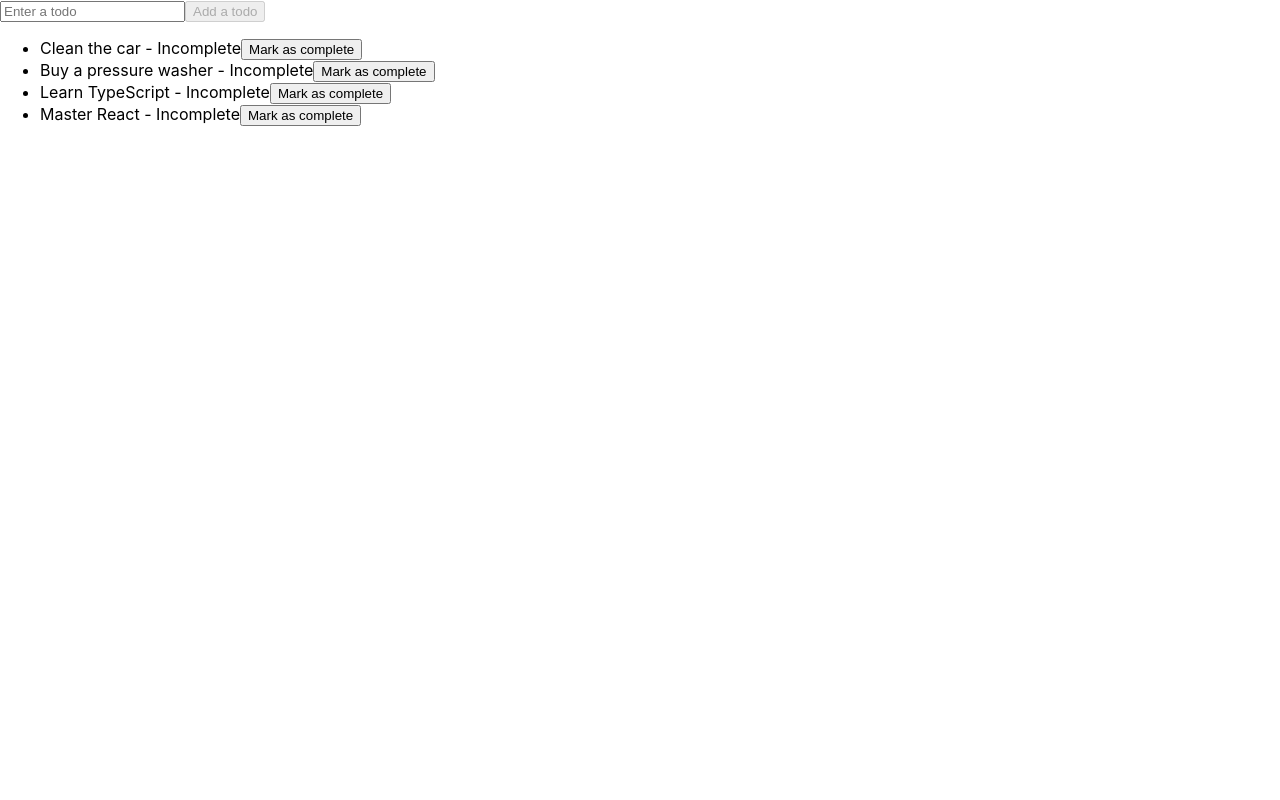
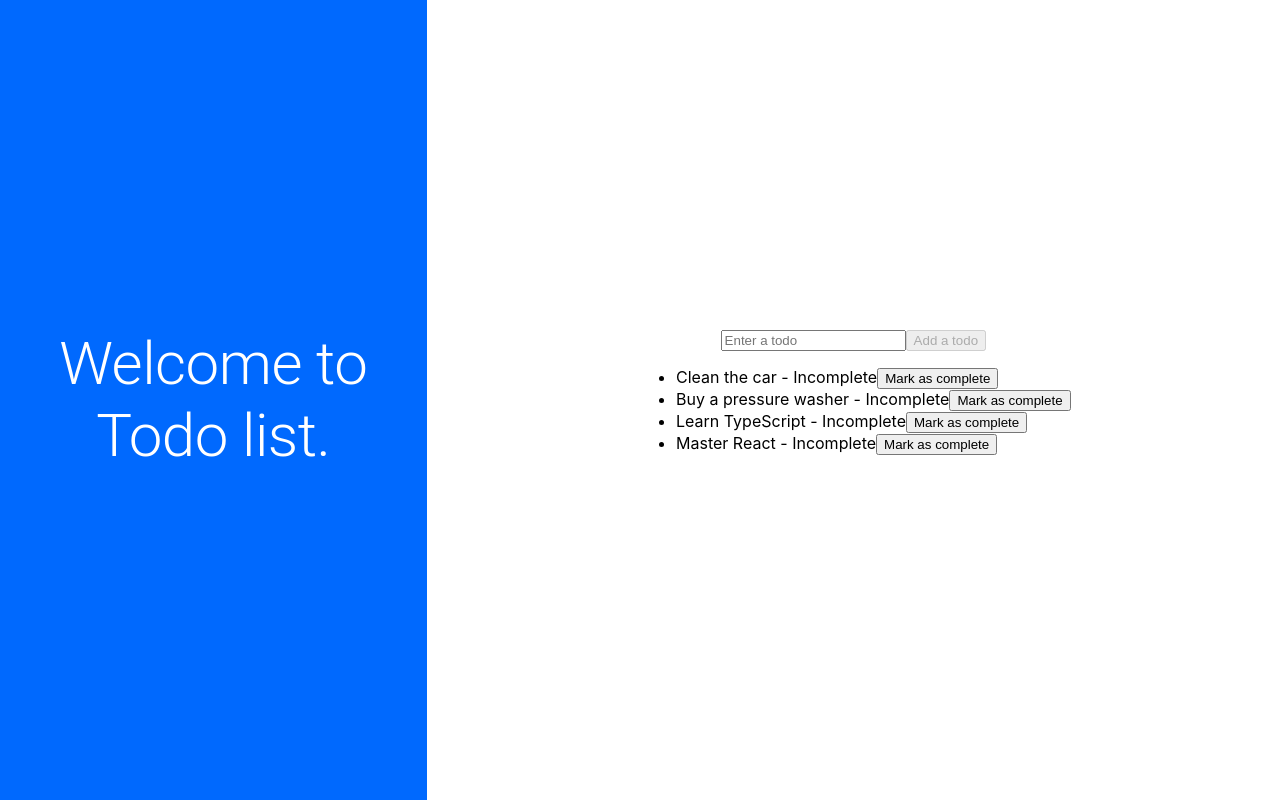
Before and after one commit to azy2k9/todo-hooks-typescript, a React (Create React App) app: page / in a window 1280 px wide. Built offline with nearby package versions, Linux system fonts and the light colour scheme.

Commit message:
mAdd some basic styling to the app

```diff
--- a/package.json
+++ b/package.json
@@ -3,10 +3,13 @@
   "version": "0.1.0",
   "private": true,
   "dependencies": {
+    "@material-ui/core": "^4.9.12",
+    "@material-ui/icons": "^4.9.1",
     "@testing-library/jest-dom": "^4.2.4",
     "@testing-library/react": "^9.3.2",
     "@testing-library/user-event": "^7.1.2",
     "@types/jest": "^24.0.0",
+    "@types/material-ui": "^0.21.7",
     "@types/node": "^12.0.0",
     "@types/react": "^16.9.34",
     "@types/react-dom": "^16.9.0",
--- a/src/App.tsx
+++ b/src/App.tsx
@@ -2,6 +2,10 @@ import React, { useState } from 'react';
 import TodoList from './components/TodoList/TodoList';
 import './App.css';
 import AddTodo from './components/AddTodo';
+import Layout from './layout/Layout';
+import CentralizedWrapper from './layout/CentralizedWrapper';
+import { Grid } from '@material-ui/core';
+import SideHeader from './layout/SideHeader';
 
 const App = () => {
   const [todos, setTodos] = useState<TodoType[]>([
@@ -25,10 +29,17 @@ const App = () => {
   };
 
   return (
-    <>
-      <AddTodo handleAddTodo={handleAddTodo} />
-      <TodoList setTodos={setTodos} todos={todos} />
-    </>
+    <Grid container direction="row" style={{ height: '100vh' }}>
+      <SideHeader />
+      <Layout>
+        <CentralizedWrapper>
+          <AddTodo handleAddTodo={handleAddTodo} />
+        </CentralizedWrapper>
+        <CentralizedWrapper>
+          <TodoList setTodos={setTodos} todos={todos} />
+        </CentralizedWrapper>
+      </Layout>
+    </Grid>
   );
 };
 
--- /dev/null
+++ b/src/layout/CentralizedWrapper/CentralizedWrapper.tsx
@@ -0,0 +1,16 @@
+import React from 'react'
+import { Grid } from '@material-ui/core'
+
+interface IProps {
+    children: React.ReactNode | React.ReactNode[]
+}
+
+const CentralizedWrapper: React.FC<IProps> = ({ children }: IProps) => {
+    return (
+        <Grid container justify="center" xs={12}>
+            {children}
+        </Grid>
+    )
+}
+
+export default CentralizedWrapper
--- /dev/null
+++ b/src/layout/CentralizedWrapper/index.ts
@@ -0,0 +1 @@
+export { default } from './CentralizedWrapper';
--- /dev/null
+++ b/src/layout/Layout/Layout.tsx
@@ -0,0 +1,23 @@
+import React from 'react';
+import { Grid } from '@material-ui/core';
+
+interface IProps {
+  children: React.ReactNode | React.ReactNode[];
+}
+
+const Layout: React.FC<IProps> = ({ children }: IProps) => {
+  return (
+    <Grid
+      container
+      justify="center"
+      alignItems="center"
+      alignContent="center"
+      xs={12}
+      md={8}
+    >
+      {children}
+    </Grid>
+  );
+};
+
+export default Layout;
--- /dev/null
+++ b/src/layout/Layout/index.ts
@@ -0,0 +1 @@
+export { default } from './Layout';
--- /dev/null
+++ b/src/layout/SideHeader/SideHeader.tsx
@@ -0,0 +1,22 @@
+import React from 'react';
+import { Grid, Typography } from '@material-ui/core';
+
+
+const SideHeader = () => {
+  return (
+    <Grid
+      container
+      justify="center"
+      style={{ backgroundColor: '#0069fe', textAlign: 'center', color: 'white' }}
+      xs={12}
+      md={4}
+      alignItems="center"
+    >
+      <Typography variant="h2">
+        Welcome to Todo list.
+      </Typography>
+    </Grid>
+  )
+};
+
+export default SideHeader;
--- /dev/null
+++ b/src/layout/SideHeader/index.ts
@@ -0,0 +1 @@
+export { default } from './SideHeader';
```
Also changed, not shown: 1 other file (tests, documents, lock files or other folders).
